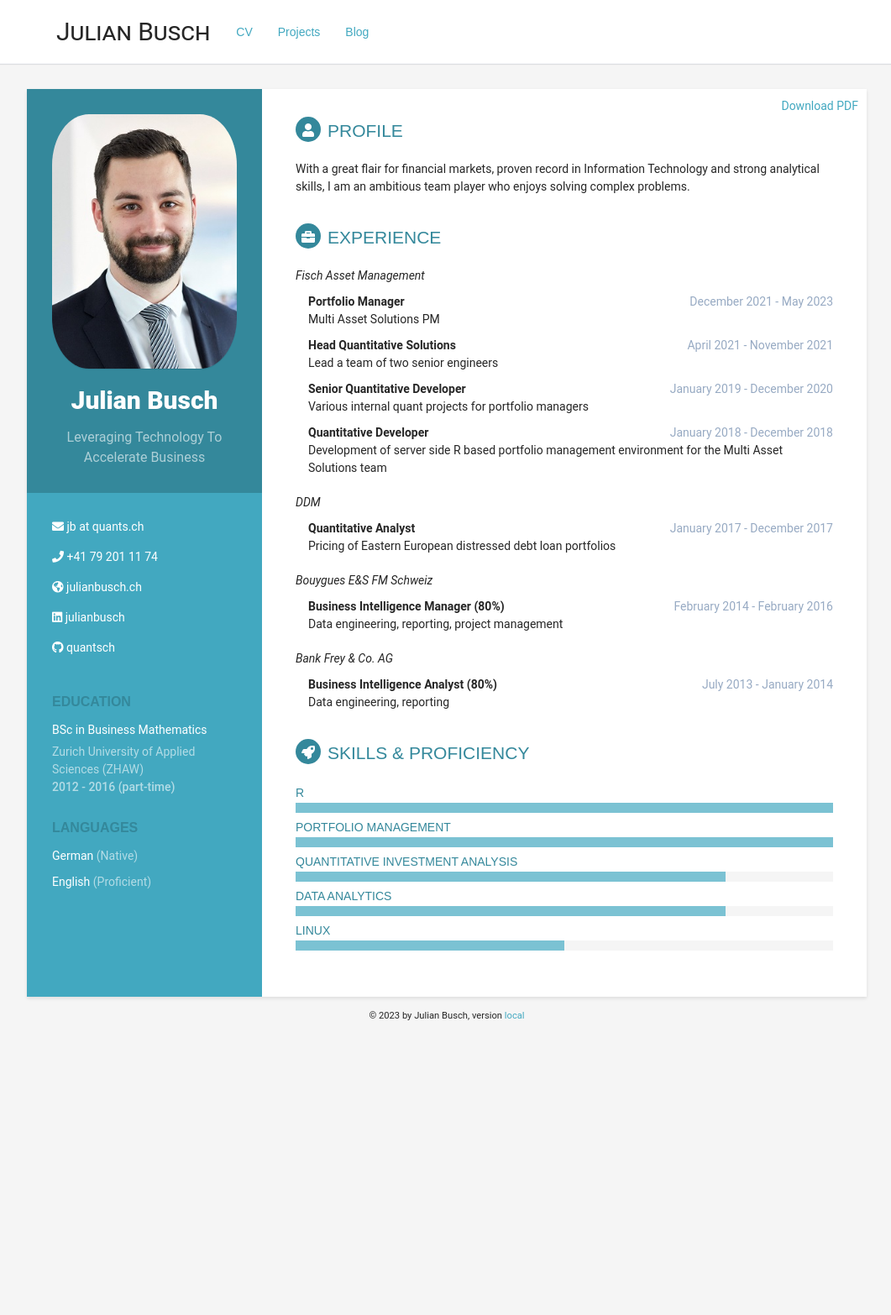
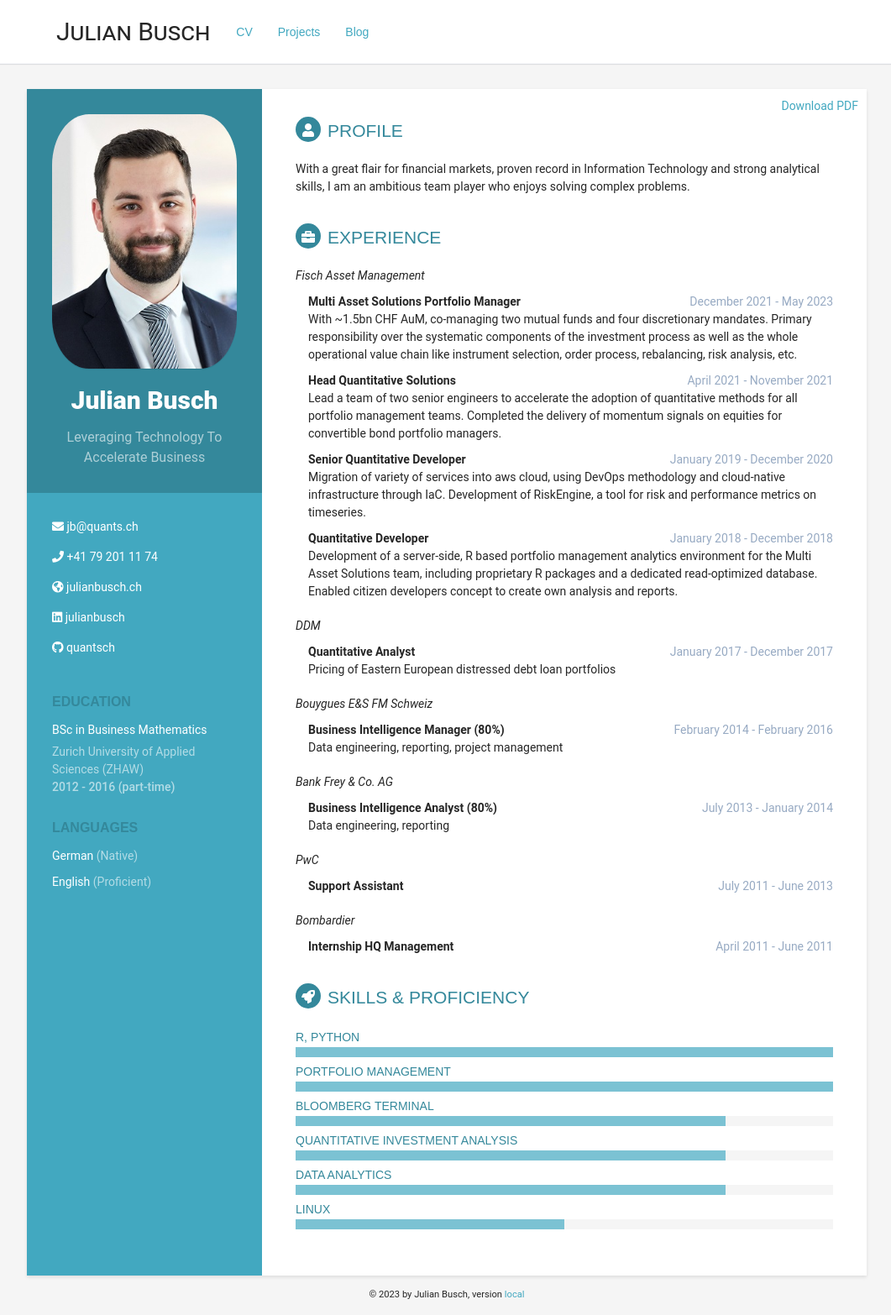
Before and after one commit to quantsch/quantsch.github.io, a Jekyll site: the page built from index.md, in a window 1280 px wide. Shown: the whole page at 84% size, without its empty margins (108-1169 px from the left). Built offline with Jekyll 4.4.1, drawn with Linux system fonts in a browser that asks for light colours; before the commit the page ends 1234 px from its top, so only the background shows below that.

Commit message:
update cv content

```diff
--- a/_data/cv.yml
+++ b/_data/cv.yml
@@ -9,7 +9,7 @@ sidebar:
     avatar: profile.png  # 100x100px
 
     # Sidebar links
-    email: jb at quants.ch
+    email: jb@quants.ch
     phone: +41 79 201 11 74
     website: julianbusch.ch # no http://
     linkedin: julianbusch
@@ -44,49 +44,66 @@ experiences:
 
     experiences:
         - company: Fisch Asset Management
-          time: January 2018 - May 2023
           roles:
-              - title: Portfolio Manager
+              - title: Multi Asset Solutions Portfolio Manager
                 time: December 2021 - May 2023
-                description: "Multi Asset Solutions PM"
+                description: "With ~1.5bn CHF AuM, co-managing two mutual funds
+                and four discretionary mandates. Primary responsibility over
+                the systematic components of the investment process as well as
+                the whole operational value chain like instrument selection,
+                order process, rebalancing, risk analysis, etc."
               - title: Head Quantitative Solutions
                 time: April 2021 - November 2021
-                description: "Lead a team of two senior engineers"
+                description: "Lead a team of two senior engineers to accelerate the
+                adoption of quantitative methods for all portfolio management teams.
+                Completed the delivery of momentum signals on equities for convertible
+                bond portfolio managers."
               - title: Senior Quantitative Developer
                 time: January 2019 - December 2020
-                description: "Various internal quant projects for portfolio managers"
+                description: "Migration of variety of services into aws cloud, using
+                DevOps methodology and cloud-native infrastructure through IaC.
+                Development of RiskEngine, a tool for risk and performance metrics on timeseries."
               - title: Quantitative Developer
                 time: January 2018 - December 2018
-                description: "Development of server side R based portfolio management environment
-                for the Multi Asset Solutions team"
+                description: "Development of a server-side, R based portfolio management analytics environment
+                for the Multi Asset Solutions team, including proprietary R packages and
+                a dedicated read-optimized database. Enabled citizen developers concept to create own analysis and reports."
         - company: DDM
-          time: January 2017 - December 2017
           roles:
               - title: Quantitative Analyst
                 time: January 2017 - December 2017
                 description: "Pricing of Eastern European distressed debt loan portfolios"
         - company: Bouygues E&S FM Schweiz
-          time: February 2014 - February 2016
           roles:
               - title: Business Intelligence Manager (80%)
                 time: February 2014 - February 2016
                 description: "Data engineering, reporting, project management"
         - company: Bank Frey & Co. AG
-          time: July 2013 - January 2014
           roles:
               - title: Business Intelligence Analyst (80%)
                 time: July 2013 - January 2014
                 description: "Data engineering, reporting"
+        - company: PwC
+          roles:
+              - title: Support Assistant
+                time: July 2011 - June 2013
+        - company: Bombardier
+          roles:
+              - title: Internship HQ Management
+                time: April 2011 - June 2011
 
 skills:
     title: Skills &amp; Proficiency
     skills:
         - skill:
-          name: R
+          name: R, Python
           level: 100%
         - skill:
           name: Portfolio Management
           level: 100%
+        - skill:
+          name: Bloomberg Terminal
+          level: 80%
         - skill:
           name: Quantitative Investment Analysis
           level: 80%
```
